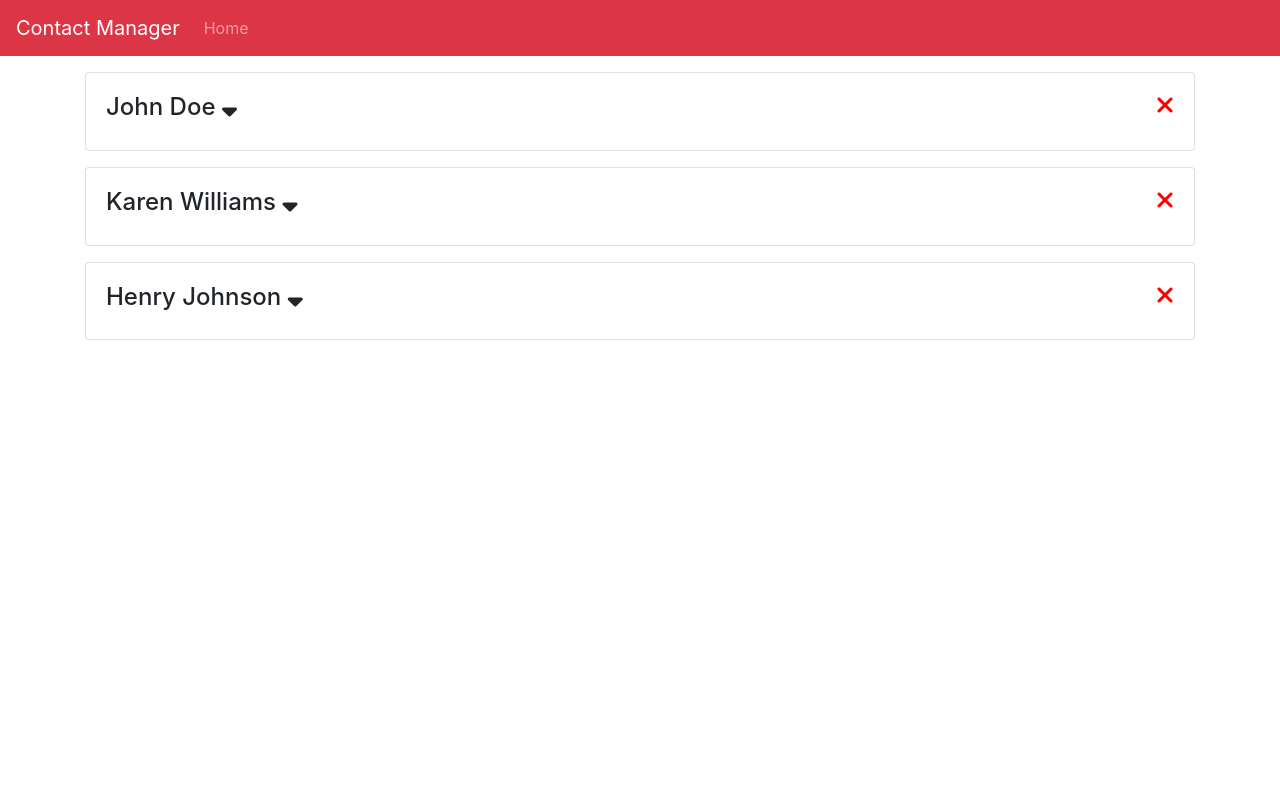
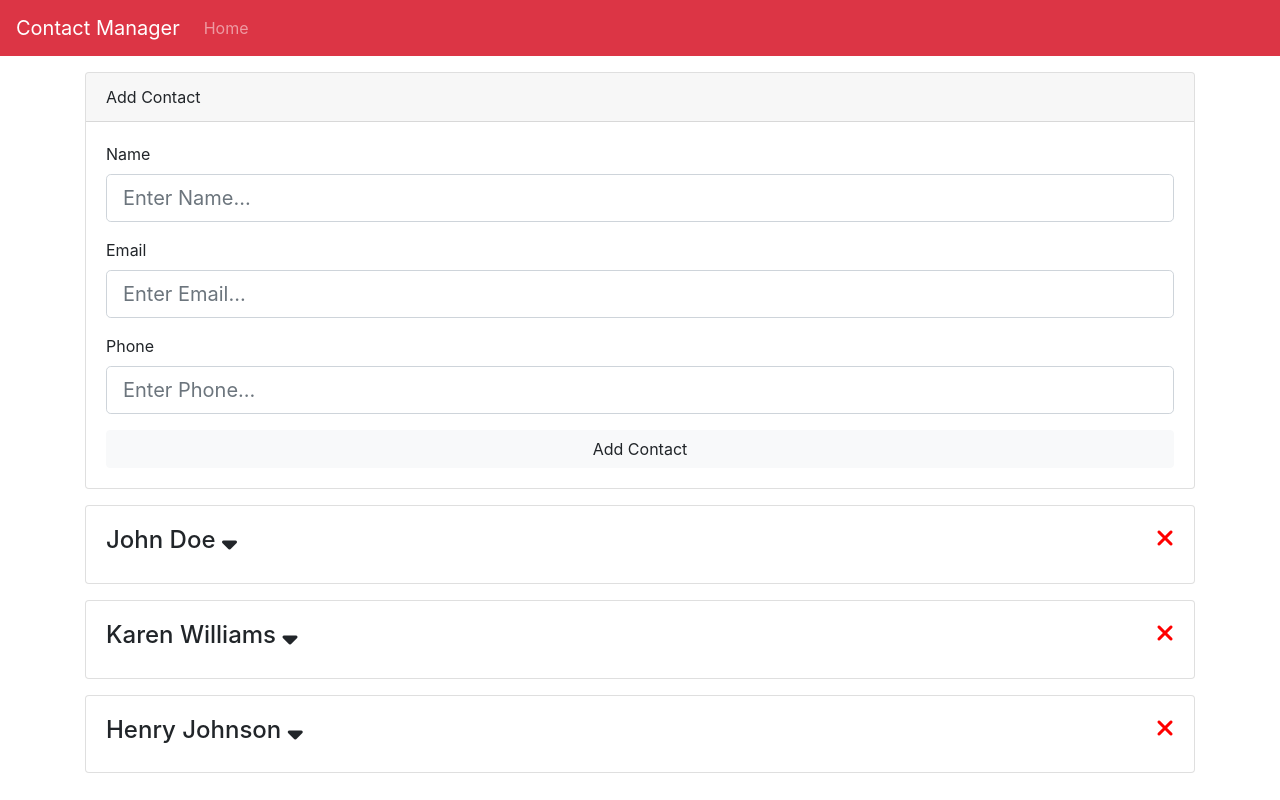
Before and after one commit to EddieOrozco/contactmanager, a React (Create React App) app: page / in a window 1280 px wide. Built offline with nearby package versions, Linux system fonts and the light colour scheme.

Commit message:
Created onChange/onSubmit methods for the form file

```diff
--- a/src/App.js
+++ b/src/App.js
@@ -1,6 +1,7 @@
 import React, { Component } from "react";
 import Contacts from "./components/contacts/Contacts";
 import Header from "./components/layout/Header";
+import AddContact from "./components/contacts/AddContact";
 
 import { Provider } from "./context";
 
@@ -14,6 +15,7 @@
         <div className="App">
           <Header branding="Contact Manager" />
           <div className="container">
+            <AddContact />
             <Contacts />
           </div>
         </div>
--- /dev/null
+++ b/src/components/contacts/AddContact.js
@@ -0,0 +1,72 @@
+import React, { Component } from "react";
+
+class AddContact extends Component {
+  state = {
+    name: "",
+    email: "",
+    phone: "",
+  };
+
+  onChange = (e) => {
+    this.setState({ [e.target.name]: e.target.value });
+  };
+
+  onSubmit = (e) => {
+    e.preventDefault();
+
+    console.log(this.state);
+  };
+
+  render() {
+    const { name, email, phone } = this.state;
+    return (
+      <div className="card mb-3">
+        <div className="card-header">Add Contact</div>
+        <div className="card-body">
+          <form onSubmit={this.onSubmit}>
+            <div className="form-group">
+              <label htmlFor="name">Name</label>
+              <input
+                type="text"
+                name="name"
+                className="form-control form-control-lg"
+                placeholder="Enter Name..."
+                value={name}
+                onChange={this.onChange}
+              />
+            </div>
+            <div className="form-group">
+              <label htmlFor="email">Email</label>
+              <input
+                type="email"
+                name="email"
+                className="form-control form-control-lg"
+                placeholder="Enter Email..."
+                value={email}
+                onChange={this.onChange}
+              />
+            </div>
+            <div className="form-group">
+              <label htmlFor="phone">Phone</label>
+              <input
+                type="text"
+                name="phone"
+                className="form-control form-control-lg"
+                placeholder="Enter Phone..."
+                value={phone}
+                onChange={this.onChange}
+              />
+            </div>
+            <input
+              type="submit"
+              value="Add Contact"
+              className="btn btn-light btn-block"
+            />
+          </form>
+        </div>
+      </div>
+    );
+  }
+}
+
+export default AddContact;
```
